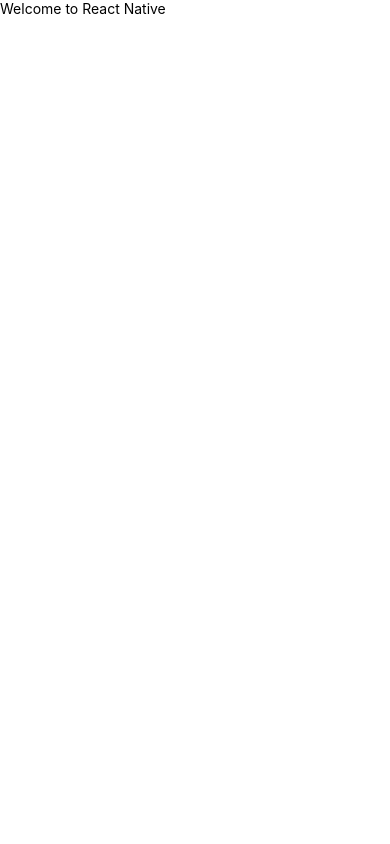
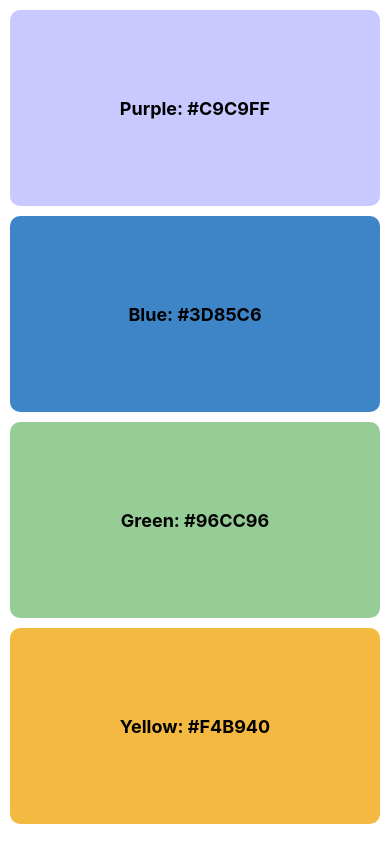
Before and after one commit to DiepKinh/ReactNativeCyberSoft, a React Native app: screen / in a window 390 px wide. Built offline with nearby package versions, Linux system fonts and the light colour scheme.

Commit message:
Bài tập buổi 1

```diff
--- a/App.js
+++ b/App.js
@@ -1,13 +1,10 @@
 import React, {Component} from 'react';
-import {View, Text} from 'react-native';
+import DemoComponent from './src/Buoi01/DemoComponent';
 
 class App extends Component {
   render() {
-    return (
-      <View style={{}}>
-        <Text>Welcome to React Native</Text>
-      </View>
-    );
+    console.log('render');
+    return <DemoComponent />;
   }
 }
 
--- /dev/null
+++ b/src/Buoi01/DemoComponent/index.js
@@ -0,0 +1,41 @@
+import React, {Component} from 'react';
+import {View, Text, StyleSheet} from 'react-native';
+
+class App extends Component {
+  render() {
+    return (
+      <View style={styles.container}>
+        <View style={styles.styleItem}>
+          <Text style={styles.styleText}>Purple: #C9C9FF</Text>
+        </View>
+        <View style={[styles.styleItem, {backgroundColor: '#3D85C6'}]}>
+          <Text style={styles.styleText}>Blue: #3D85C6</Text>
+        </View>
+        <View style={[styles.styleItem, {backgroundColor: '#96CC96'}]}>
+          <Text style={styles.styleText}>Green: #96CC96</Text>
+        </View>
+        <View style={[styles.styleItem, {backgroundColor: '#F4B940'}]}>
+          <Text style={styles.styleText}>Yellow: #F4B940</Text>
+        </View>
+      </View>
+    );
+  }
+}
+
+export default App;
+
+const styles = StyleSheet.create({
+  container: {
+    flex: 1,
+    padding: 10,
+  },
+  styleItem: {
+    backgroundColor: '#C9C9FF',
+    flex: 1,
+    borderRadius: 10,
+    justifyContent: 'center',
+    alignItems: 'center',
+    marginBottom: 10,
+  },
+  styleText: {fontSize: 18, fontWeight: 'bold'},
+});
```
